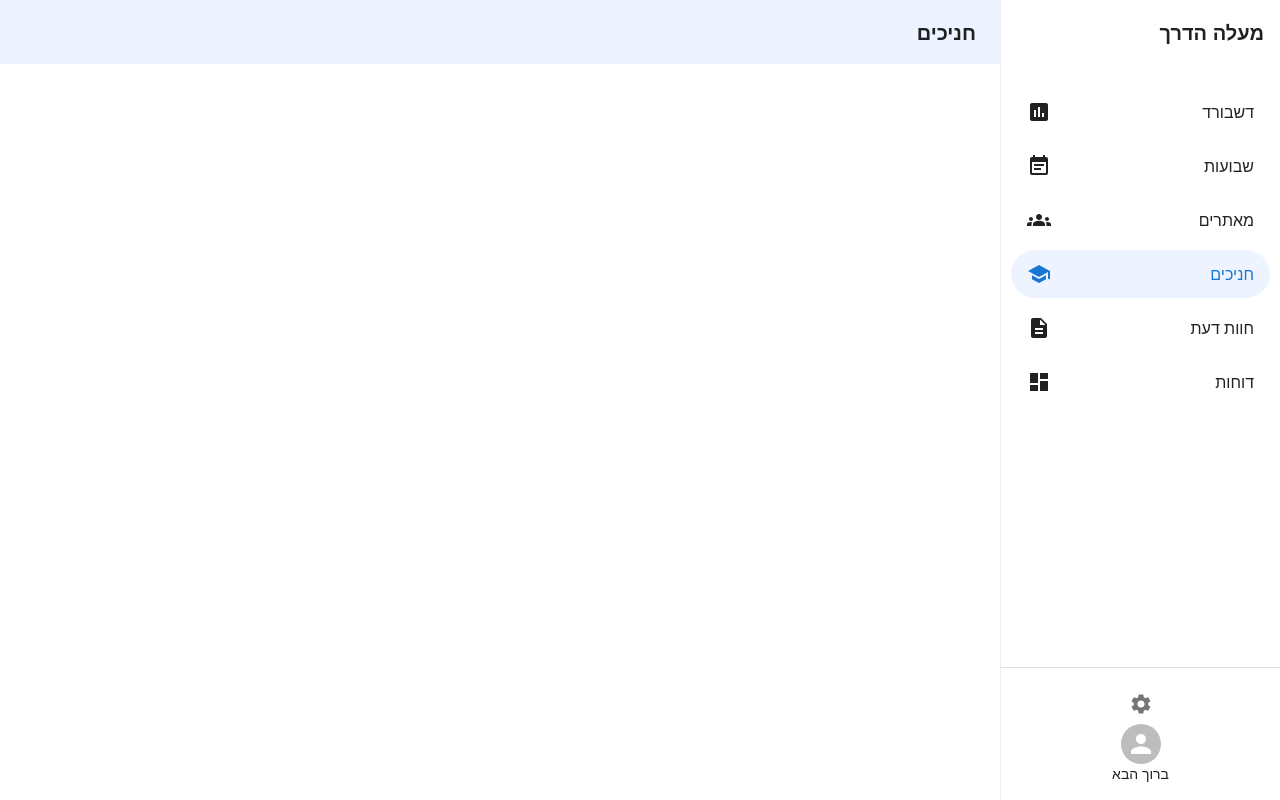
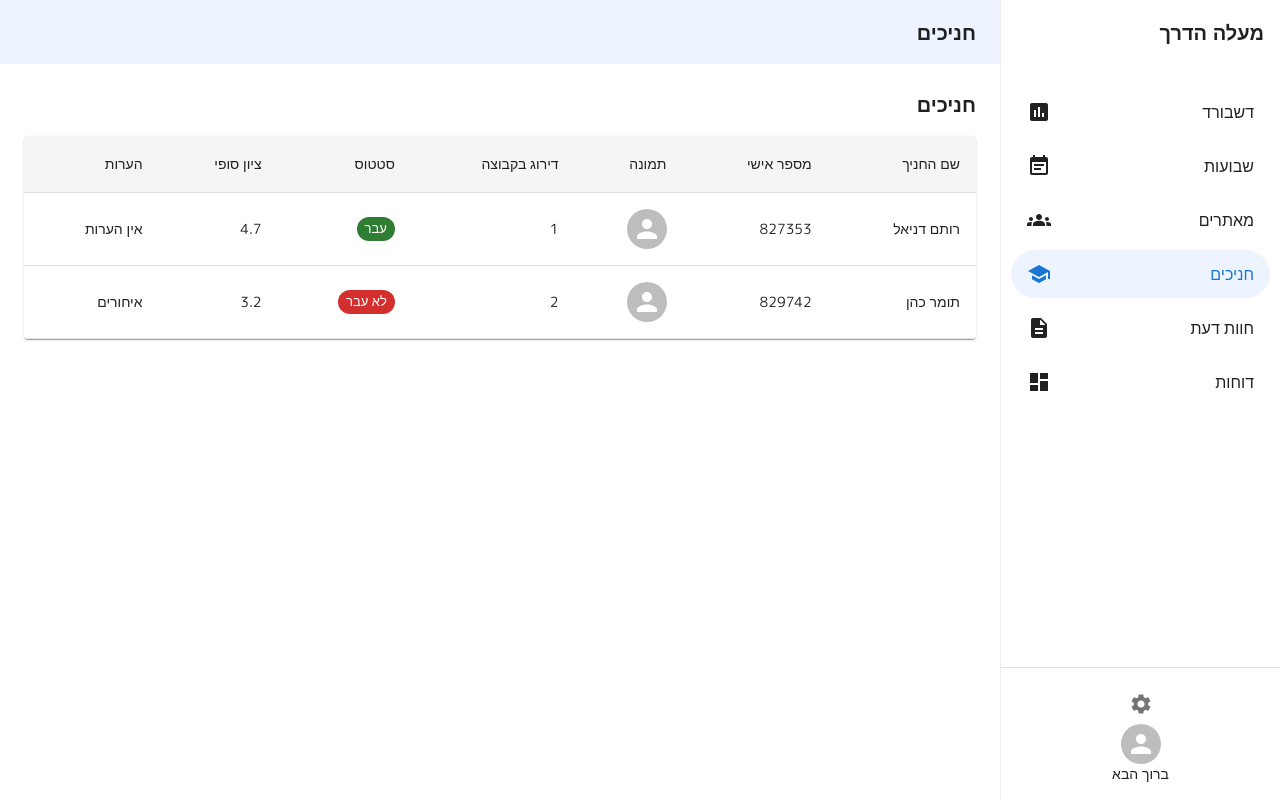
Before and after one commit to Up-Hill-Pro/uphill-fe, a React (Vite) app: page /applicants in a window 1280 px wide. Built offline with nearby package versions, Linux system fonts and the light colour scheme.

Commit message:
adding applicants table

```diff
--- a/src/App.tsx
+++ b/src/App.tsx
@@ -1,14 +1,18 @@
 import { Box } from '@mui/material';
+import { Routes, Route } from 'react-router-dom';
 import SideNav from './components/SideNav'
 import TopBar from './components/TopBar';
+import ApplicantsTable from './components/ApplicantsTable';
 
 function App() {
   return (
     <Box sx={{ display: 'flex', flexDirection: 'row-reverse' }}>
       <SideNav />
       <Box sx={{ flexGrow: 1, display: 'flex', flexDirection: 'column' }}>
-        <TopBar title="דשבורד" />
-        {/* Page content will go here */}
+        <TopBar />
+        <Routes>
+          <Route path="/applicants" element={<ApplicantsTable />} />
+        </Routes>
       </Box>
     </Box>
   );
--- /dev/null
+++ b/src/components/ApplicantsTable.tsx
@@ -0,0 +1,86 @@
+import {
+    Box,
+    Table,
+    TableBody,
+    TableCell,
+    TableContainer,
+    TableHead,
+    TableRow,
+    Typography,
+    Paper,
+    Avatar,
+    Chip,
+} from '@mui/material';
+
+const dummyData = [
+    {
+        name: 'רותם דניאל',
+        id: '827353',
+        image: '',
+        rank: 1,
+        status: 'עבר',
+        score: 4.7,
+        notes: 'אין הערות',
+    },
+    {
+        name: 'תומר כהן',
+        id: '829742',
+        image: '',
+        rank: 2,
+        status: 'לא עבר',
+        score: 3.2,
+        notes: 'איחורים',
+    },
+];
+
+const getStatusColor = (status: string) => {
+    return status === 'עבר' ? 'success' : 'error';
+};
+
+const ApplicantsTable = () => {
+    return (
+        <Box sx={{ p: 3, direction: 'rtl' }}>
+            <Typography variant="h6" fontWeight="bold" mb={2}>
+                חניכים
+            </Typography>
+            <TableContainer component={Paper}>
+                <Table>
+                    <TableHead sx={{ backgroundColor: '#f5f5f5' }}>
+                        <TableRow>
+                            <TableCell align="right">שם החניך</TableCell>
+                            <TableCell align="right">מספר אישי</TableCell>
+                            <TableCell align="right">תמונה</TableCell>
+                            <TableCell align="right">דירוג בקבוצה</TableCell>
+                            <TableCell align="right">סטטוס</TableCell>
+                            <TableCell align="right">ציון סופי</TableCell>
+                            <TableCell align="right">הערות</TableCell>
+                        </TableRow>
+                    </TableHead>
+                    <TableBody>
+                        {dummyData.map((row, index) => (
+                            <TableRow key={index}>
+                                <TableCell align="right">{row.name}</TableCell>
+                                <TableCell align="right">{row.id}</TableCell>
+                                <TableCell align="right">
+                                    <Avatar alt={row.name} src={row.image} />
+                                </TableCell>
+                                <TableCell align="right">{row.rank}</TableCell>
+                                <TableCell align="right">
+                                    <Chip
+                                        label={row.status}
+                                        color={getStatusColor(row.status)}
+                                        size="small"
+                                    />
+                                </TableCell>
+                                <TableCell align="right">{row.score}</TableCell>
+                                <TableCell align="right">{row.notes}</TableCell>
+                            </TableRow>
+                        ))}
+                    </TableBody>
+                </Table>
+            </TableContainer>
+        </Box>
+    );
+};
+
+export default ApplicantsTable;
```
